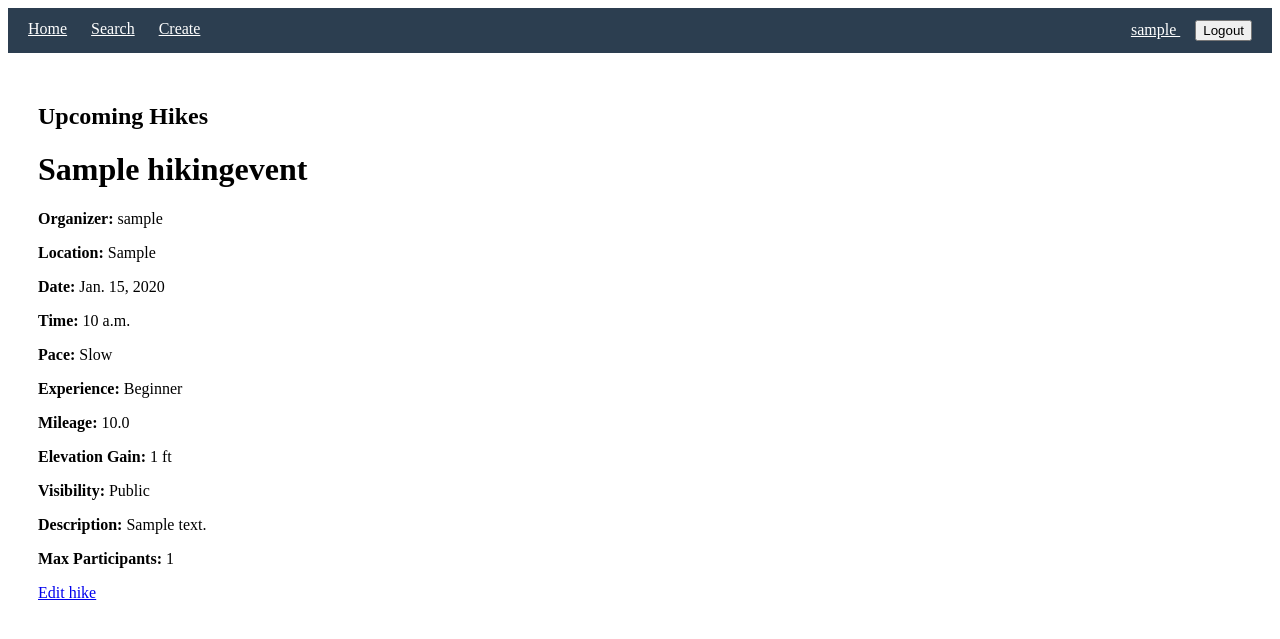
After one commit to justinsorrells/hackCU12-BJ, a Django app: page /hike/1/ in a window 1280 px wide. The commit adds this page. Shown: the top 639 px of the page. Run offline with Django 4.2, Linux system fonts and the light colour scheme; a user stored in the database is signed in; tables that the repository leaves empty hold one stand-in row (values such as "Sample post").

Commit message:
implemented the hike details

```diff
--- /dev/null
+++ b/hikingProject/core/templates/detail_hike.html
@@ -0,0 +1,33 @@
+{% extends "base.html" %}
+
+{% block title %}
+Home
+{% endblock %}
+
+{% block content %}
+
+	<h2>Upcoming Hikes</h2>
+	<h1>{{ hike.title }}</h1>
+
+	<p><strong>Organizer:</strong> {{ hike.organizer.username }}</p>
+	<p><strong>Location:</strong> {{ hike.location }}</p>
+	<p><strong>Date:</strong> {{ hike.date }}</p>
+	<p><strong>Time:</strong> {{ hike.time }}</p>
+	<p><strong>Pace:</strong> {{ hike.get_pace_display }}</p>
+	<p><strong>Experience:</strong> {{ hike.get_recommended_experience_display }}</p>
+	<p><strong>Mileage:</strong> {{ hike.mileage }}</p>
+	<p><strong>Elevation Gain:</strong> {{ hike.elevation_gain }} ft</p>
+	<p><strong>Visibility:</strong> {{ hike.get_visibility_display }}</p>
+
+	{% if hike.description %}
+		<p><strong>Description:</strong> {{ hike.description }}</p>
+	{% endif %}
+
+	{% if hike.max_participants %}
+		<p><strong>Max Participants:</strong> {{ hike.max_participants }}</p>
+	{% endif %}
+
+	{% if request.user == hike.organizer %}
+		<a href="{% url 'edit_hike' hike.id %}">Edit hike</a>
+	{% endif %}
+{% endblock %}
--- a/hikingProject/core/templates/home.html
+++ b/hikingProject/core/templates/home.html
@@ -13,9 +13,7 @@ Home
         {% for event in events %}
             <li>
                 <strong>{{ event.title }}</strong><br>
-		{% if request.user == event.organizer %}
-		    <a href="{% url 'edit_hike' event.id %}">Edit hike</a>
-		{% endif %}
+	    	<a href="{% url 'detail_hike' event.id %}">Hike Details</a>
                 Location: {{ event.location }}<br>
                 Date: {{ event.date }} {{ event.time }}<br>
                 Pace: {{ event.pace }}<br>
--- a/hikingProject/core/templates/search.html
+++ b/hikingProject/core/templates/search.html
@@ -59,7 +59,8 @@
             <div class="result">
                 <strong>{{ hike.title }}</strong><br>
                 {{ hike.location }}<br>
-                {{ hike.date }} at {{ hike.time }}
+                {{ hike.date }} at {{ hike.time }}<br>
+		<a href="{% url 'detail_hike' hike.id%}">Hike Details</a>
             </div>
         {% empty %}
             <p>No hikes found.</p>
--- a/hikingProject/core/urls.py
+++ b/hikingProject/core/urls.py
@@ -10,5 +10,6 @@ urlpatterns = [
     path("profile/", views.profile_view, name="profile"),
     path("create_event/", views.create_event, name="create_event"),
     path("hike/<int:hike_id>/edit/", views.edit_hike, name="edit_hike"),
+    path("hike/<int:hike_id>/", views.detail_hike, name="detail_hike"),
     path("search/", views.search_view, name="search"),
 ]
--- a/hikingProject/core/views.py
+++ b/hikingProject/core/views.py
@@ -91,7 +91,7 @@ def edit_hike(request, hike_id):
             updated_hike = form.save(commit=False)
             updated_hike.organizer = request.user
             updated_hike.save()
-            return redirect("home")
+            return redirect("detail_hike", hike_id=hike_id)
     else:
         form = HikingEventForm(instance=hike)
 
@@ -99,3 +99,8 @@ def edit_hike(request, hike_id):
         "form": form,
         "hike": hike,
         })
+
+@login_required
+def detail_hike(request, hike_id):
+    hike = get_object_or_404(HikingEvent, id=hike_id)
+    return render(request, "detail_hike.html", {"hike": hike})
```
